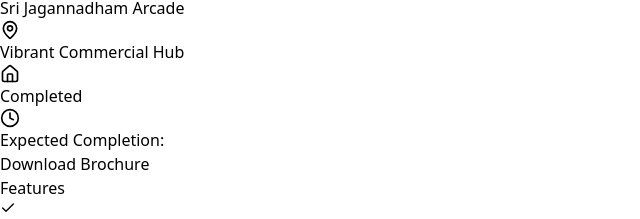
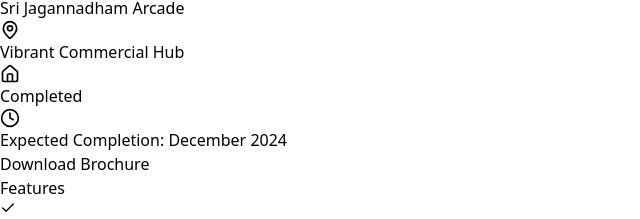
Before and after one commit to mudabbir525/suhas-constructions, a React (Vite) app: page /ongoing-projects in a window 1280 px wide. Shown: the part 1518-1737 px from the top of the page, without its empty margins (0-640 px from the left). Built offline with nearby package versions, Linux system fonts and the light colour scheme; the HTML template or start-up script is replaced by a standard one.

Commit message:
Update projects.js

```diff
--- a/src/components/projects.js
+++ b/src/components/projects.js
@@ -29,7 +29,7 @@ export const projects = [
     name: "Sri Jagannadham Arcade",
     location: "Vibrant Commercial Hub",
     status: "Completed",
-
+    completion: "December 2024",
     image: "/api/placeholder/800/600",
     brochureUrl: "/path/to/sri-jagannadham-brochure.pdf",
     features: [
```
